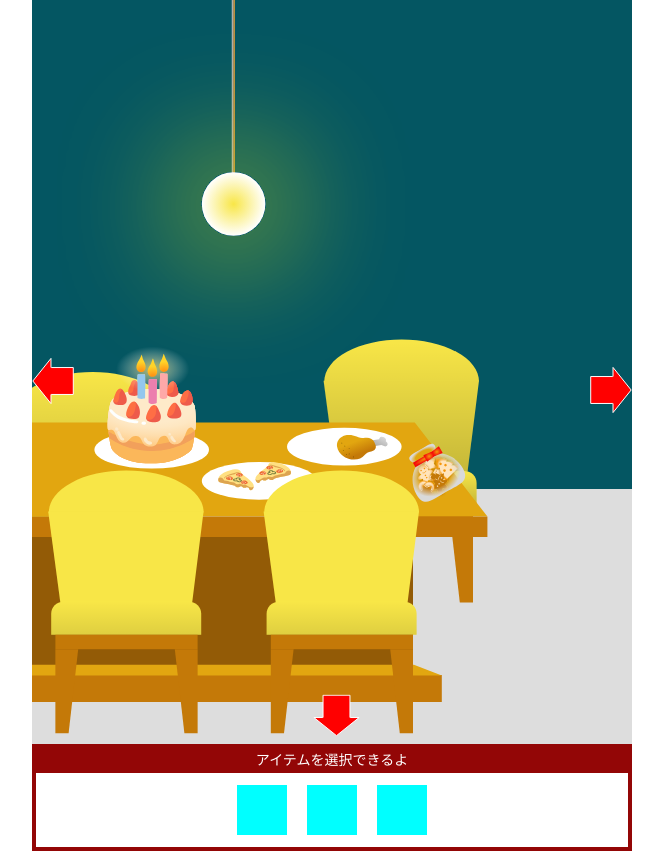
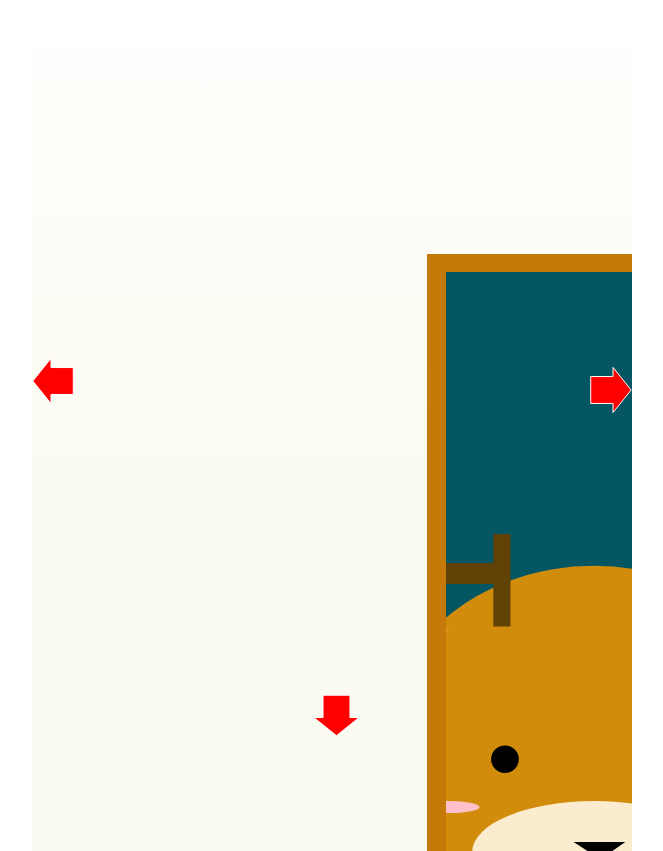
Before and after one commit to marimonon/advent2024_christmas, a React (Vite) app: page / in a window 1280 px wide. Shown: the whole page, without its empty margins (308-971 px from the left). Built offline with nearby package versions, Linux system fonts and the light colour scheme.

Commit message:
EntranceRoomコンポーネントの作成

```diff
--- a/src/components/Room.tsx
+++ b/src/components/Room.tsx
@@ -6,6 +6,7 @@ import StoveRoom from "./Rooms/StoveRoom"
 import Arrows from "./Arrows"
 import TreeRoom from "./Rooms/TreeRoom"
 import DiningRoom from "./Rooms/DiningRoom"
+import EntranceRoom from "./Rooms/EntranceRoom"
 
 const Room: React.FC = () => {
   return (
@@ -13,7 +14,8 @@ const Room: React.FC = () => {
       <Arrows />
       {/* <StoveRoom /> */}
       {/* <TreeRoom /> */}
-      <DiningRoom />
+      {/* <DiningRoom /> */}
+      <EntranceRoom />
     </div>
   )
 }
--- /dev/null
+++ b/src/components/Rooms/EntranceRoom.tsx
@@ -0,0 +1,11 @@
+import EntranceRoomBg from "../Images/Entrance/EntranceRoomBg"
+
+const EntranceRoom: React.FC = () => {
+  return (
+    <div>
+      <EntranceRoomBg />
+    </div>
+  )
+}
+
+export default EntranceRoom
```
